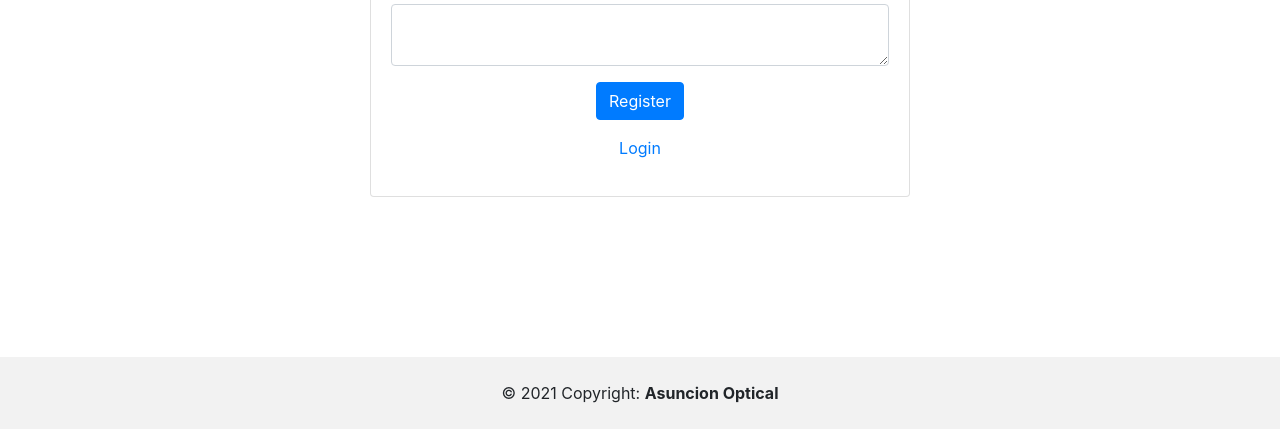
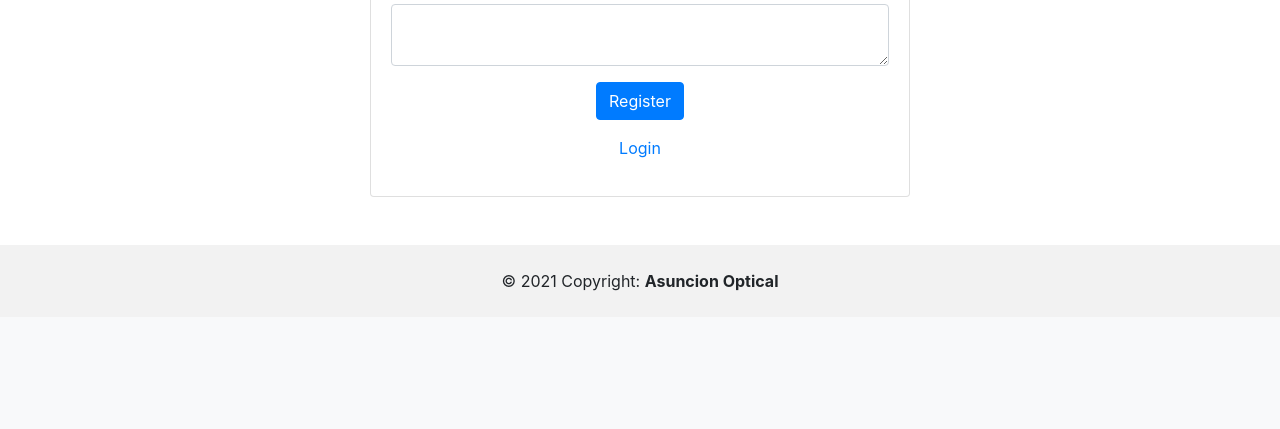
Before and after one commit to Tacs25/appointment-system, a PHP site: page /main/signup.php in a window 1280 px wide. Shown: the part 628-1057 px from the top of the page. After the commit the page ends 919 px from the top, so only its background shows below. Run offline with PHP 8.4, Linux system fonts and the light colour scheme; some libraries are stand-ins or nearby versions.

Commit message:
update header and footer

```diff
--- a/main/css/style.css
+++ b/main/css/style.css
@@ -1,4 +1,12 @@
-.p-4{
-    margin: auto;
-    margin-top: 7rem;
+* {
+    margin: 0;
+    padding: 0;
+
 }
+html, body{
+    height: 100%;
+}
+#signup{
+    min-height: calc(100vh - 76px - 72px)
+
+}
--- a/main/footer.php
+++ b/main/footer.php
@@ -1,13 +1,34 @@
-  <div class="position-relative">
-      <div class="footer">
-        <div class="text-center p-4" style="background-color: rgba(0, 0, 0, 0.05);">
-          © 2021 Copyright:
-          <a class="text-reset fw-bold" href="../index.php">Asuncion Optical</a>
+<!DOCTYPE html>
+<html lang="en">
+<head>
+    <meta charset="UTF-8">
+    <meta http-equiv="X-UA-Compatible" content="IE=edge">
+    <meta name="viewport" content="width=device-width, initial-scale=1.0">
+    <title> Asuncion Optical </title>
+
+    <!-- Custom CSS only -->
+    <link rel="stylesheet" href="css/style.css" >
+    <!-- CSS only -->
+    <link href="https://cdn.jsdelivr.net/npm/bootstrap@5.1.0/dist/css/bootstrap.min.css" rel="stylesheet" integrity="sha384-KyZXEAg3QhqLMpG8r+8fhAXLRk2vvoC2f3B09zVXn8CA5QIVfZOJ3BCsw2P0p/We" crossorigin="anonymous">
+    <link rel="stylesheet" href="https://cdn.jsdelivr.net/npm/bootstrap@4.5.3/dist/css/bootstrap.min.css" integrity="sha384-TX8t27EcRE3e/ihU7zmQxVncDAy5uIKz4rEkgIXeMed4M0jlfIDPvg6uqKI2xXr2" crossorigin="anonymous">
+    <script src="https://ajax.googleapis.com/ajax/libs/jquery/3.5.1/jquery.min.js"></script>
+    <script src="https://maxcdn.bootstrapcdn.com/bootstrap/3.4.1/js/bootstrap.min.js"></script>
+    <link rel="stylesheet" href="https://use.fontawesome.com/releases/v5.0.8/css/all.css" integrity="sha384-3AB7yXWz4OeoZcPbieVW64vVXEwADiYyAEhwilzWsLw+9FgqpyjjStpPnpBO8o8S" crossorigin="anonymous">
+
+</head>
+<body>
+
+
+<!-- Copyright -->
+      <footer id="footer">
+
+          <div class="text-center p-4" style="background-color: rgba(0, 0, 0, 0.05);">
+            © 2021 Copyright:
+            <a class="text-reset fw-bold" href="../index.php">Asuncion Optical</a>
+
         </div>
-        <!-- Copyright -->
-      </div>
-      </div>
-</div>
+
+      </footer>
       <!-- Footer -->
       <!--scroll top-->
       <!--scroll top-->
--- a/main/header.php
+++ b/main/header.php
@@ -16,7 +16,8 @@
     <link rel="stylesheet" href="https://use.fontawesome.com/releases/v5.0.8/css/all.css" integrity="sha384-3AB7yXWz4OeoZcPbieVW64vVXEwADiYyAEhwilzWsLw+9FgqpyjjStpPnpBO8o8S" crossorigin="anonymous">
 
 </head>
-<div>
+<body>
+
     <!-- nav bar -->
     <nav class="navbar navbar-expand-lg navbar-light bg-light">
         <div class="container">
--- a/main/login.php
+++ b/main/login.php
@@ -2,6 +2,8 @@
     include_once 'header.php';
 ?>
 
+<div id="signup">
+<div id ="main" >
 <div class="container mt-5 ">
 	<div class="row justify-content-md-center">
 		<div class="col col-md-4">
@@ -33,6 +35,8 @@
 		</div>
 	</div>
 </div>
+</div>
+</div>
 <?php
     include_once 'footer.php';
 ?>
--- a/main/signup.php
+++ b/main/signup.php
@@ -2,7 +2,9 @@
     include_once 'header.php';
 ?>
 
-<div class="container mt-4 ">
+<div id="signup">
+<div id ="main" >
+<div class="container mt-4 " id="content">
 	<div class="row content d-flex justify-content-center">
 		<div class="col col-md-6">
 			<span id="message"></span>
@@ -64,6 +66,8 @@
 		</div>
 	</div>
 </div>
+</div>
+</div>
 
 <?php
     include_once 'footer.php';
```
